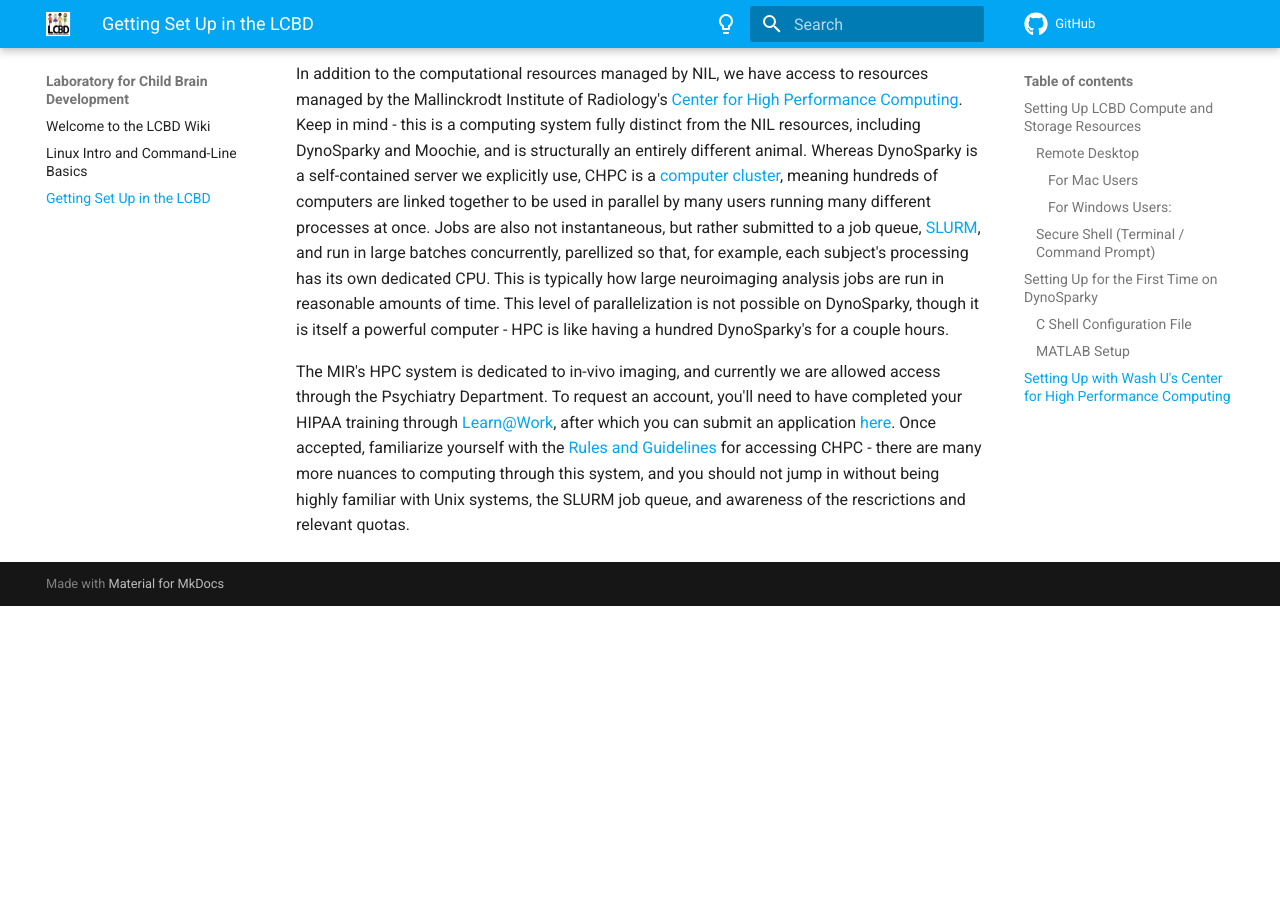
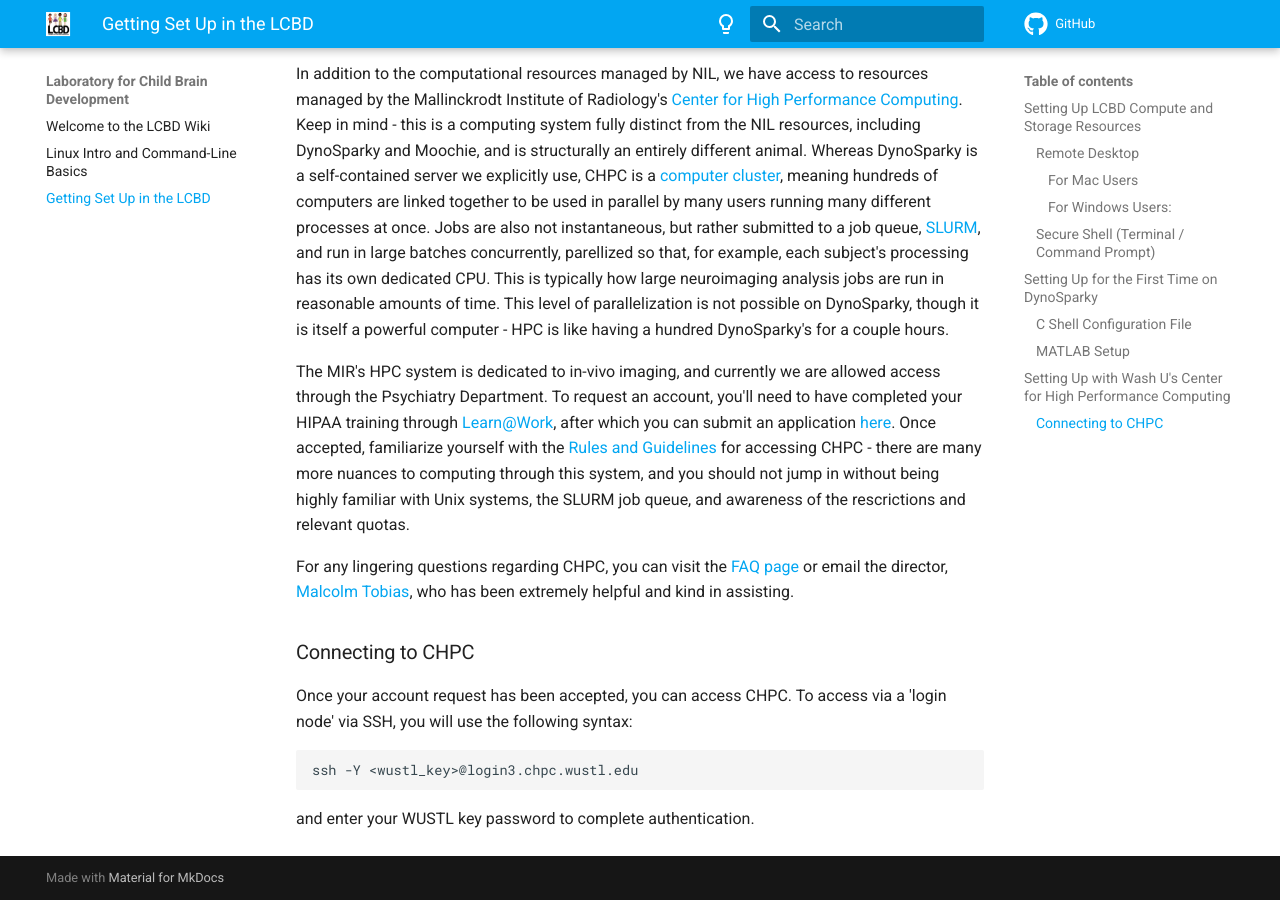
Before and after one commit to ChildBrainLab/ChildBrainLab.github.io, an MkDocs documentation site: the page built from docs/setting_up.md, in a window 1280 px wide and 900 px high, scrolled down 7447 px. Built offline with MkDocs 1.6.1 and Material for MkDocs 9.7.7, drawn with Linux system fonts in a browser that asks for light colours; comment, search, counter and statistics services are not loaded; before the commit the page ends 8053 px from its top, so only the background shows below that.

Commit message:
continuing chpc resource update

````diff
--- a/docs/setting_up.md
+++ b/docs/setting_up.md
@@ -125,3 +125,12 @@ echo "addpath(genpath('/'))" # comment
 In addition to the computational resources managed by NIL, we have access to resources managed by the Mallinckrodt Institute of Radiology's [Center for High Performance Computing](https://www.mir.wustl.edu/research/core-resources/center-for-high-performance-computing/). Keep in mind - this is a computing system fully distinct from the NIL resources, including DynoSparky and Moochie, and is structurally an entirely different animal. Whereas DynoSparky is a self-contained server we explicitly use, CHPC is a [computer cluster](https://en.wikipedia.org/wiki/Computer_cluster), meaning hundreds of computers are linked together to be used in parallel by many users running many different processes at once. Jobs are also not instantaneous, but rather submitted to a job queue, [SLURM](https://slurm.schedmd.com/documentation.html), and run in large batches concurrently, parellized so that, for example, each subject's processing has its own dedicated CPU. This is typically how large neuroimaging analysis jobs are  run in reasonable amounts of time. This level of parallelization is not possible on DynoSparky, though it is itself a powerful computer - HPC is like having a hundred DynoSparky's for a couple hours.
 
 The MIR's HPC system is dedicated to in-vivo imaging, and currently we are allowed access through the Psychiatry Department. To request an account, you'll need to have completed your HIPAA training through [Learn@Work](http://www.learnatwork.wustl.edu/), after which you can submit an application [here](https://sites.wustl.edu/chpc/for-users/account-request/). Once accepted, familiarize yourself with the [Rules and Guidelines](https://sites.wustl.edu/chpc/for-users/rules-and-guidelines/) for accessing CHPC - there are many more nuances to computing through this system, and you should not jump in without being highly familiar with Unix systems, the SLURM job queue, and awareness of the rescrictions and relevant quotas.
+
+For any lingering questions regarding CHPC, you can visit the [FAQ page](https://sites.wustl.edu/chpc/for-users/frequently-asked-questions-faq/) or email the director, [Malcolm Tobias](mtobias@wustl.edu), who has been extremely helpful and kind in assisting.
+
+### Connecting to CHPC
+Once your account request has been accepted, you can access CHPC. To access via a 'login node' via SSH, you will use the following syntax:
+```
+ssh -Y <wustl_key>@login3.chpc.wustl.edu
+```
+and enter your WUSTL key password to complete authentication.
````
